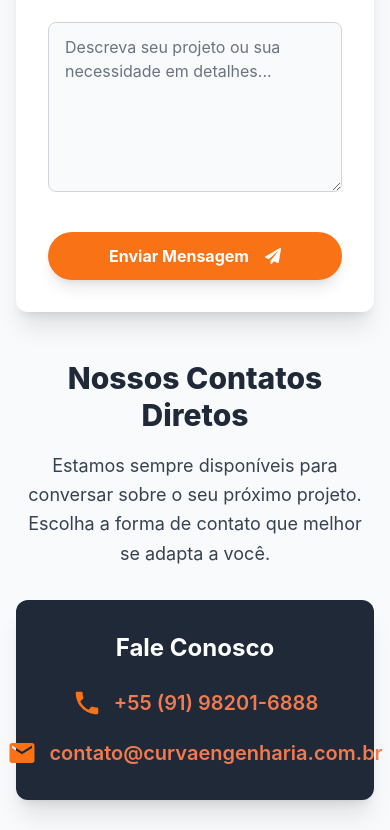
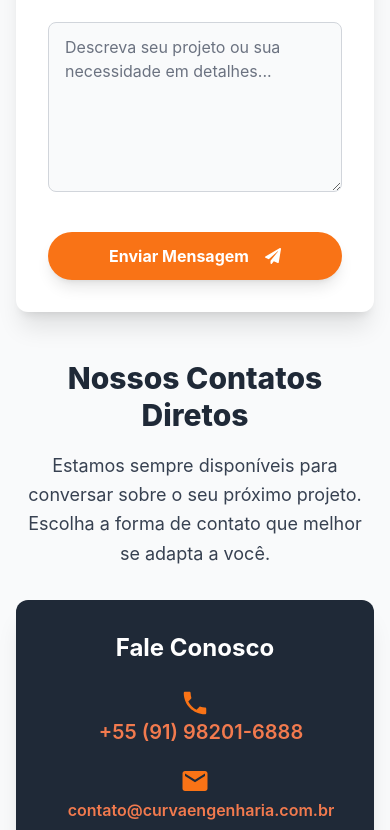
Before and after one commit to alefeio/curva-eng, a Next.js app: page /contato in a window 390 px wide. Shown: the part 1162-1992 px from the top of the page. Built offline with nearby package versions, Linux system fonts and the light colour scheme; no server answers; the database is empty.

Commit message:
refatoracao 8

```diff
--- a/src/components/ContactSection.tsx
+++ b/src/components/ContactSection.tsx
@@ -21,17 +21,19 @@ const ContactSection: React.FC = () => {
                 <div className="flex flex-1 flex-col items-center p-8 bg-gray-800 rounded-xl shadow-xl text-white">
                     <h4 className="font-bold text-white text-2xl mb-6">Fale Conosco</h4>
                     <div className="space-y-5 text-gray-200">
-                        <p className="flex items-center justify-center space-x-3 text-xl">
+                        <p className="flex flex-col items-center justify-center space-x-3 text-xl">
                             <MdPhone className="text-orange-500 text-3xl" />
                             <a href="tel:+5591982016888" className="font-semibold hover:text-orange-500 transition-colors">
                                 +55 (91) 98201-6888
                             </a>
                         </p>
-                        <p className="flex items-center justify-center space-x-3 text-xl overflow-hidden">
+                        <p className="flex flex-col items-center justify-center space-x-3 text-xl overflow-hidden">
                             <MdEmail className="text-orange-500 text-3xl" />
-                            <a href="mailto:contato@curvaengenharia.com.br" className="font-semibold hover:text-orange-500 transition-colors">
-                                contato@curvaengenharia.com.br
-                            </a>
+                            <small className="md:text-sm">
+                                <a href="mailto:contato@curvaengenharia.com.br" className="font-semibold hover:text-orange-500 transition-colors">
+                                    contato@curvaengenharia.com.br
+                                </a>
+                            </small>
                         </p>
                     </div>
                 </div>
```
